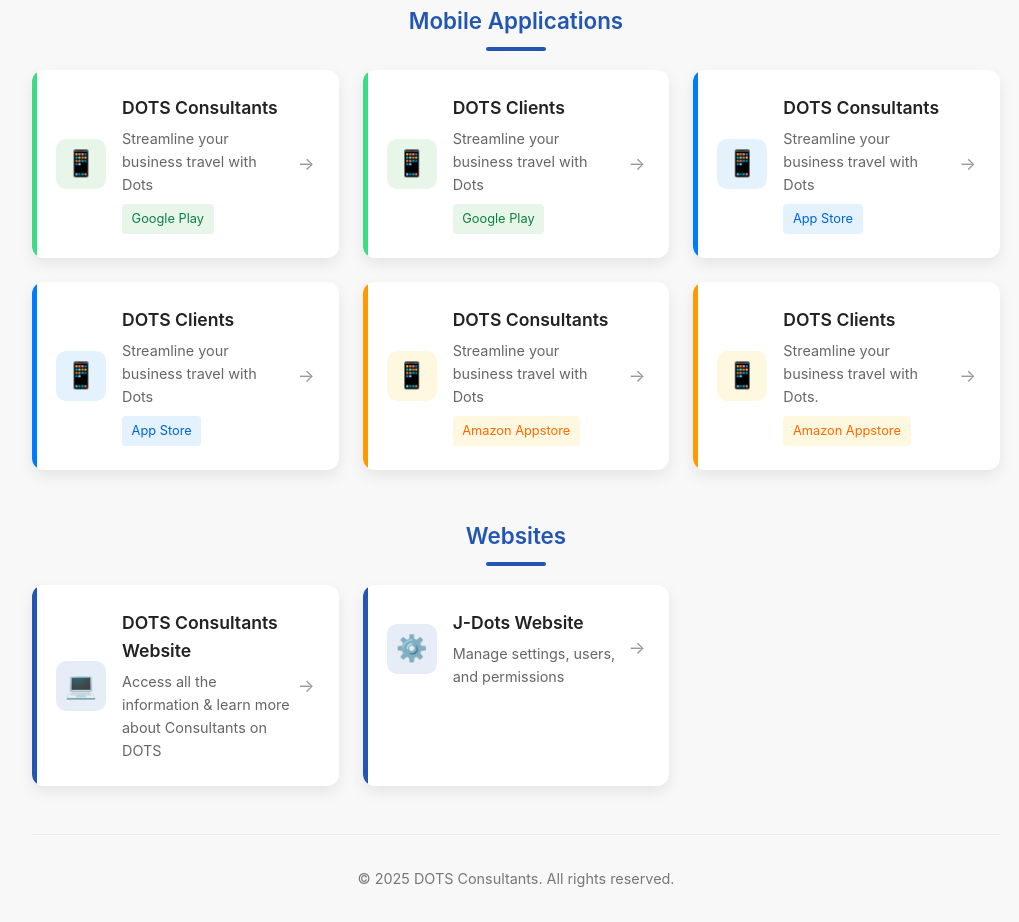
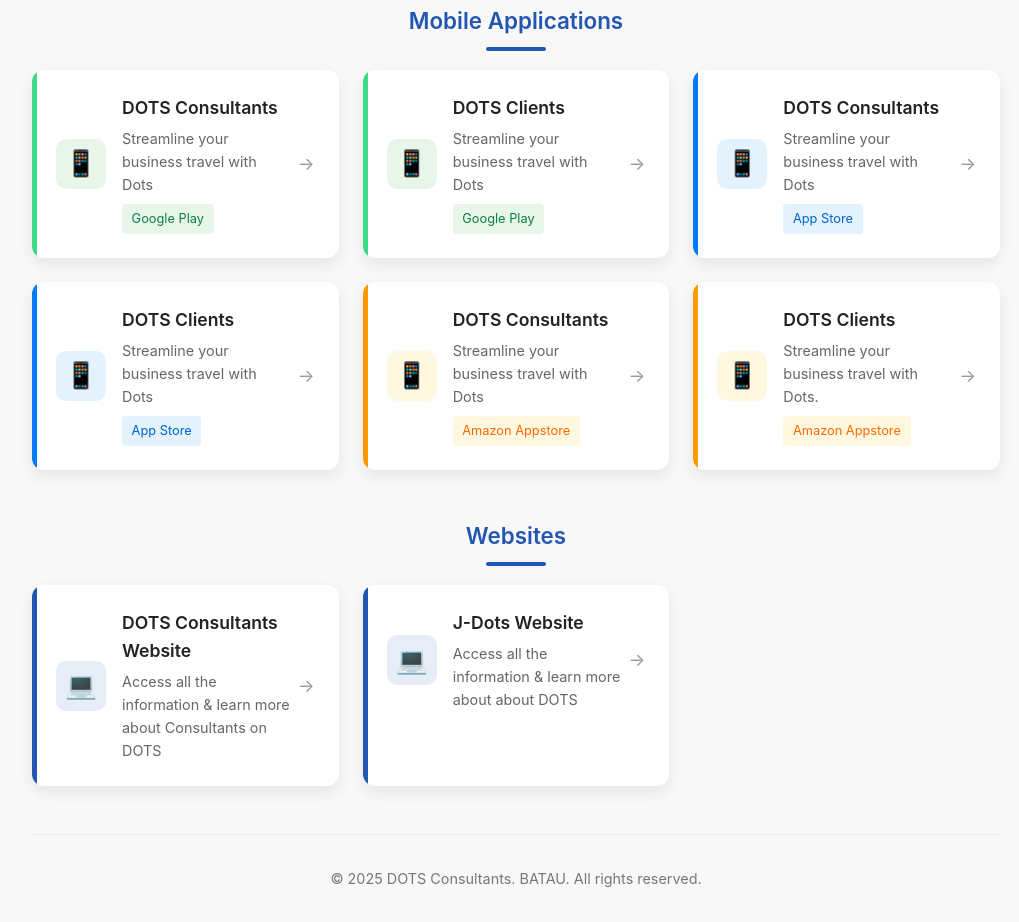
Before and after one commit to DotsSoftware/DotsHub, a plain HTML site: page index.html in a window 1280 px wide. Shown: the part 531-1453 px from the top of the page, without its empty margins (124-1143 px from the left). Drawn offline with Linux system fonts and the light colour scheme.

Commit message:
Update index.html

```diff
--- a/index.html
+++ b/index.html
@@ -345,7 +345,7 @@
                 </a>
 
                 <!-- Amazon App Store Apps -->
-                <a href="#" class="link-card amazon">
+                <a href="https://www.amazon.com/gp/product/B0DKWDL8BG" class="link-card amazon">
                     <div class="link-content">
                         <div class="link-icon amazon">📱</div>
                         <div class="link-details">
@@ -387,10 +387,10 @@
 
                 <a href="https://j-dots.co.za/" class="link-card web">
                     <div class="link-content">
-                        <div class="link-icon web">⚙️</div>
+                        <div class="link-icon web">💻</div>
                         <div class="link-details">
                             <h3 class="link-title">J-Dots Website</h3>
-                            <p class="link-description">Manage settings, users, and permissions</p>
+                            <p class="link-description">Access all the information & learn more about about DOTS</p>
                         </div>
                         <div class="link-arrow">→</div>
                     </div>
@@ -399,7 +399,7 @@
         </div>
 
         <footer>
-            <p>© 2025 DOTS Consultants. All rights reserved.</p>
+            <p>© 2025 DOTS Consultants. BATAU. All rights reserved.</p>
         </footer>
     </div>
 </body>
```
